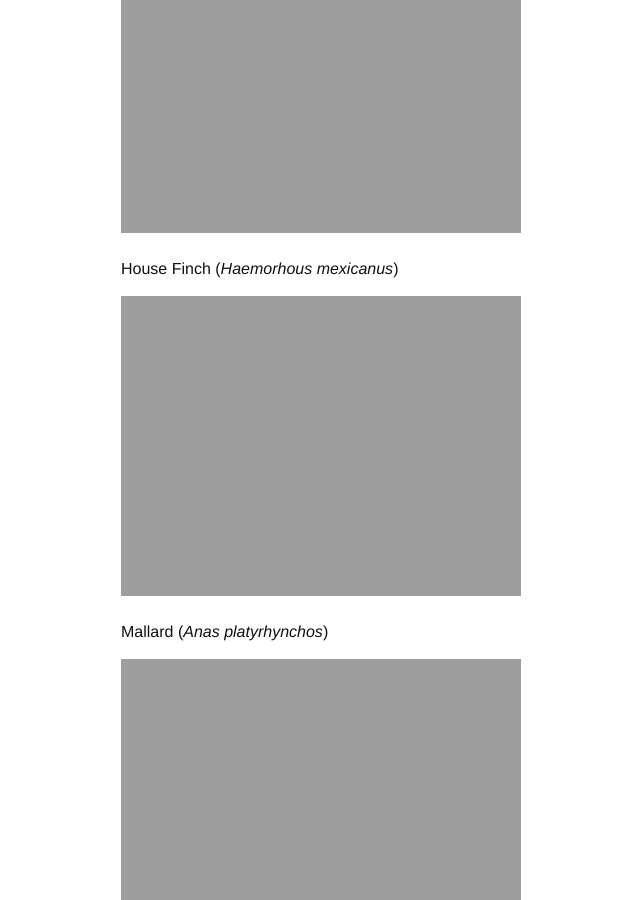
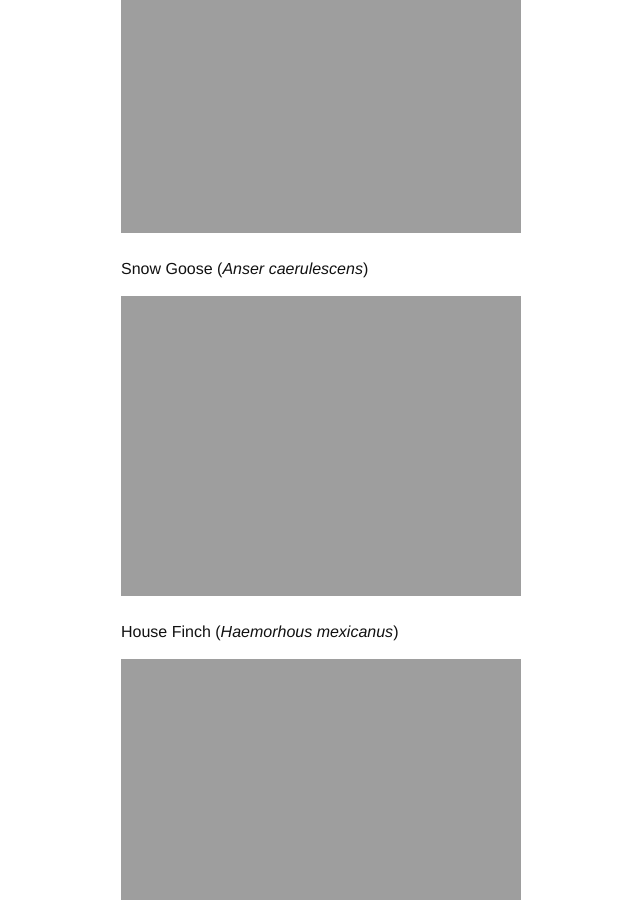
Before and after one commit to martiansideofthemoon/martiansideofthemoon.github.io, a Jekyll site: the page built from _pages/bird_photography.md, in a window 1280 px wide and 900 px high, scrolled down 2884 px. Shown: the whole window, without its empty margins (149-789 px from the left). Built offline with Jekyll 4.4.1, drawn with Linux system fonts in a browser that asks for light colours; comment, search, counter and statistics services are not loaded.

Commit message:
Adding more bird photos

```diff
--- a/_pages/bird_photography.md
+++ b/_pages/bird_photography.md
@@ -49,6 +49,11 @@ In this page I will post some of my bird photographs along with the species. All
 
 <p>Bald Eagle (<i>Haliaeetus leucocephalus</i>)</p>
 <img src="{{ site.url }}/assets/birding/bald_eagle.jpg" />
+
+<br /><br />
+
+<p>Snow Goose (<i>Anser caerulescens</i>)</p>
+<img src="{{ site.url }}/assets/birding/snow_goose.jpg" />
 
 <br /><br />
 
```
Also changed, not shown: 1 other file.
